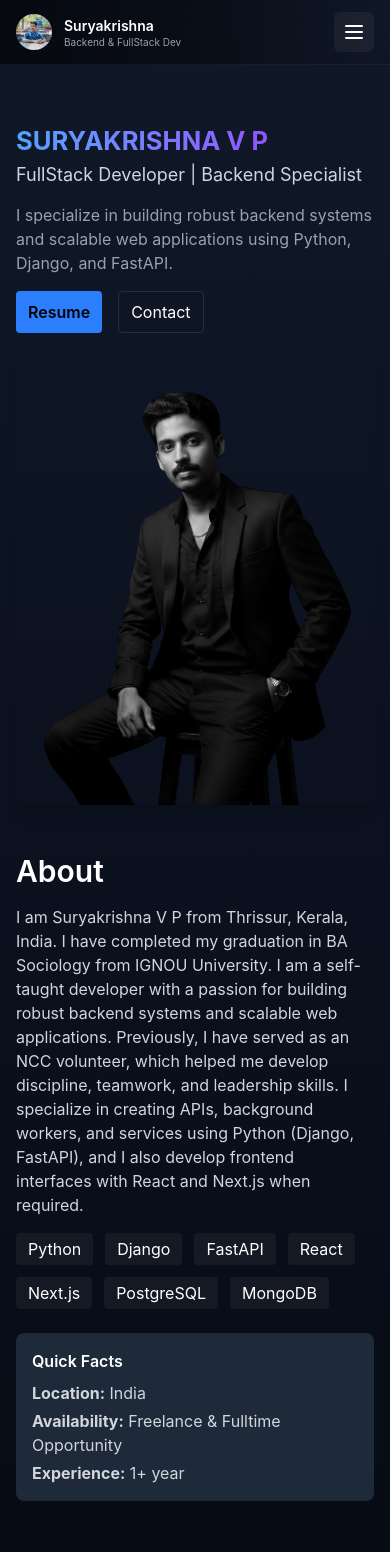
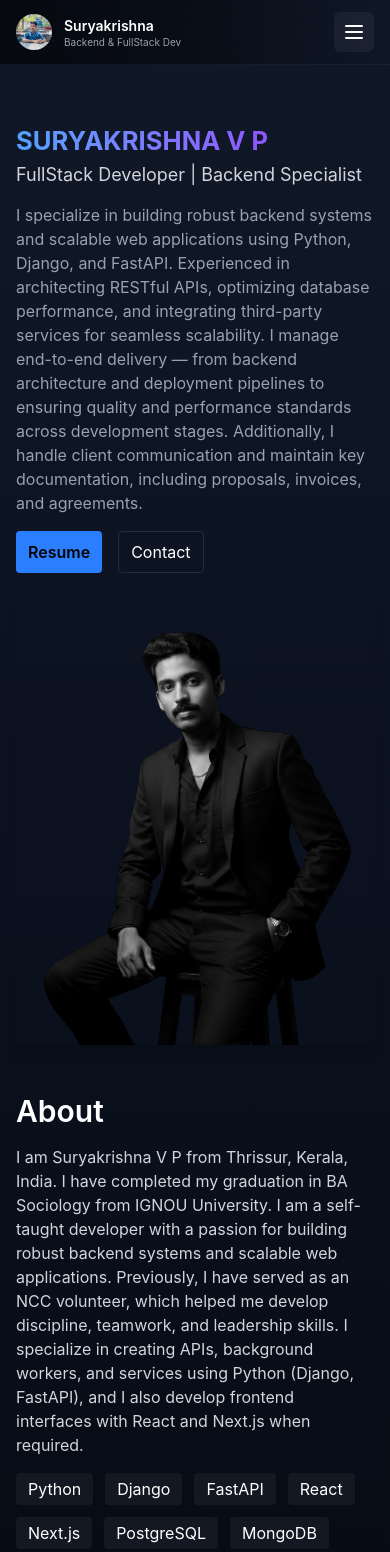
Before and after one commit to SuryaKrishnavp/portfolio, a Next.js app: page / in a window 390 px wide. Shown: the top 1552 px of the page. Built offline with nearby package versions, Linux system fonts and the light colour scheme.

Commit message:
final commit

```diff
--- a/src/app/page.tsx
+++ b/src/app/page.tsx
@@ -48,7 +48,7 @@ export default function Home() {
           <div className="md:col-span-1">
             <h1 className="text-5xl sm:text-4xl font-bold mb-2 bg-clip-text text-transparent bg-gradient-to-r from-blue-400 to-purple-600">SURYAKRISHNA V P</h1>
             <h2 className="text-xl sm:text-lg text-gray-300 mb-4">FullStack Developer | Backend Specialist</h2>
-            <p className="text-base text-gray-400 mb-4 max-w-xl md:hidden">I specialize in building robust backend systems and scalable web applications using Python, Django, and FastAPI.
+            <p className="text-base text-gray-400 mb-4 max-w-xl md:hidden">I specialize in building robust backend systems and scalable web applications using Python, Django, and FastAPI. Experienced in architecting RESTful APIs, optimizing database performance, and integrating third-party services for seamless scalability. I manage end-to-end delivery — from backend architecture and deployment pipelines to ensuring quality and performance standards across development stages. Additionally, I handle client communication and maintain key documentation, including proposals, invoices, and agreements.
 </p>
             <p className="hidden md:block text-base text-gray-400 mb-4 max-w-xl">I specialize in building robust backend systems and scalable web applications with a strong foundation in Python, Django, and FastAPI. Alongside backend expertise, I design and develop modern, responsive, and user-friendly frontend experiences using React and Next.js. My focus is on delivering high-performance, secure, and maintainable solutions that not only meet business needs but also provide seamless experiences for end users. By combining strong problem-solving skills with a passion for clean architecture and efficient development practices, I ensure that every project is both future-ready and adaptable to growth.</p>
             <div className="flex gap-4">
@@ -87,7 +87,7 @@ export default function Home() {
             <ul className="text-gray-300 space-y-1">
               <li><strong>Location:</strong> India</li>
               <li><strong>Availability:</strong> Freelance & Fulltime Opportunity</li>
-              <li><strong>Experience:</strong> 1+ year</li>
+              <li><strong>Experience:</strong> 2+ year</li>
             </ul>
           </aside>
         </section>
```
